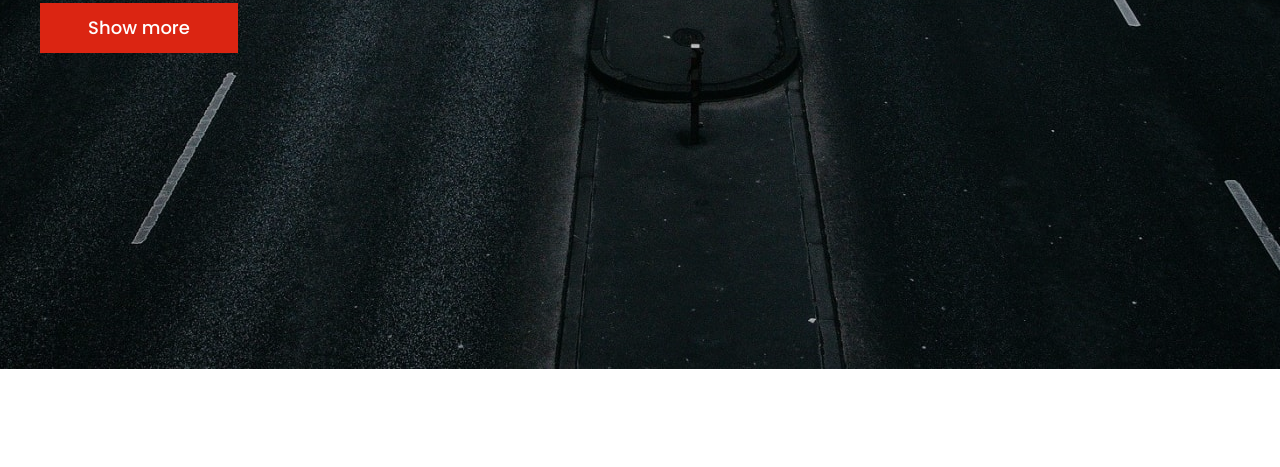
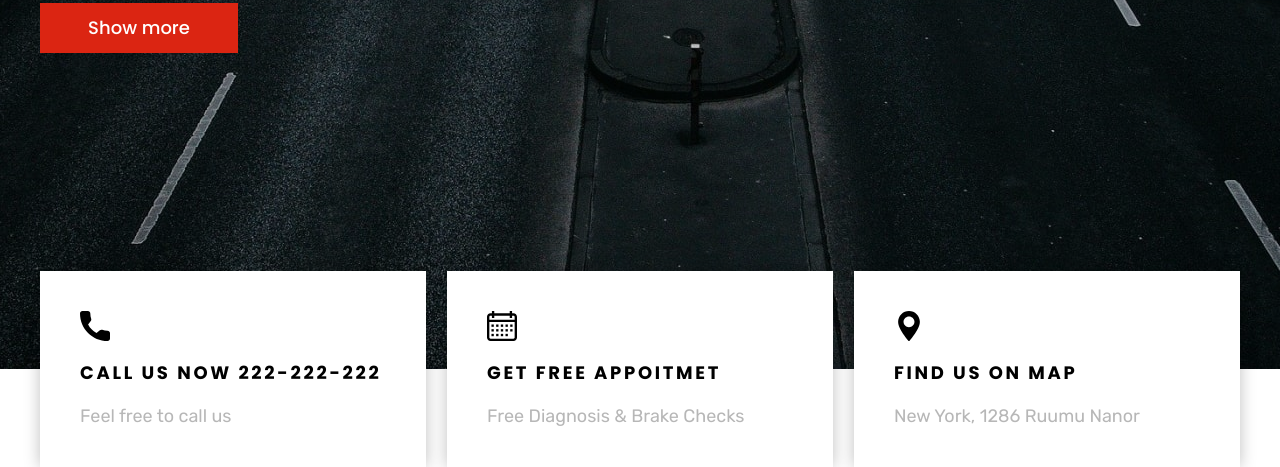
Before and after one commit to dagorskin/cars-pet, a plain HTML site: page index.html in a window 1280 px wide. Shown: the part 381-848 px from the top of the page. Before the commit the page ends 800 px from the top, so only its background shows below. Drawn offline with Linux system fonts and the light colour scheme.

Commit message:
Readme changed

```diff
--- a/css/style.css
+++ b/css/style.css
@@ -35,16 +35,16 @@ body {
   font-weight: 400;
 }
 
+.container {
+  width: 1200px;
+  height: 100%;
+  margin: 0 auto;
+}
+
 /* Header start */
 
 .header {
   position: relative;
-}
-
-.container {
-  width: 1200px;
-  height: 100%;
-  margin: 0 auto;
 }
 
 .header__wrapper {
@@ -52,6 +52,14 @@ body {
   justify-content: space-between;
   align-items: center;
   height: 100px;
+}
+
+.header__logo {
+  display: inline-block;
+}
+
+.header__logo img {
+  max-height: 65px;
 }
 
 .nav {
@@ -182,3 +190,51 @@ body {
 }
 
 /* Intro section end */
+
+/* Address section start */
+
+.address {
+  position: relative;
+  z-index: 3;
+  margin-top: -98px;
+}
+
+.address__wrapper {
+  display: flex;
+  justify-content: space-between;
+}
+
+.item {
+  display: flex;
+  flex-direction: column;
+  justify-content: space-between;
+  padding: 40px;
+  width: 386px;
+}
+
+.address__item {
+  height: 196px;
+  background-color: #FFF;
+  box-shadow: 0px 0px 15px rgba(0, 0, 0, 0.25);
+}
+
+.item__img {
+  max-width: 30px;
+  max-height: 30px;
+}
+
+.item__title {
+  font-weight: 700;
+  font-size: 18px;
+  letter-spacing: 0.15em;
+  text-transform: uppercase;
+  color: #000000;
+}
+
+.item__text {
+  font-family: 'Rubik', sans-serif;
+  font-size: 18px;
+  color: #B7B7B7;
+}
+
+/* Address section end */
--- a/index.html
+++ b/index.html
@@ -47,6 +47,27 @@
       </div>
     </section>
     <!-- /intro -->
+    <section class="address">
+      <div class="container">
+        <div class="address__wrapper">
+          <div class="item address__item">
+            <img class="item__img" src="./img/call.svg" alt="Call">
+            <h3 class="item__title">call us now 222-222-222</h3>
+            <span class="item__text">Feel free to call us</span>
+          </div>
+          <div class=" item address__item">
+            <img class="item__img" src=" ./img/calendar.svg" alt="Calendar">
+            <h3 class="item__title">GET FREE APPOITMET</h3>
+            <span class="item__text">Free Diagnosis & Brake Checks</span>
+          </div>
+          <div class="item address__item">
+            <img class="item__img" src=" ./img/maps_and_flags.svg" alt="Maps and flags">
+            <h3 class="item__title">FIND US ON MAP</h3>
+            <span class="item__text">New York, 1286 Ruumu Nanor</span>
+          </div>
+        </div>
+      </div>
+    </section>
   </main>
   <!-- /main -->
 </body>
```
Also changed, not shown: img/calendar.svg (added), img/call.svg (added), img/maps_and_flags.svg (added), 1 other file.
